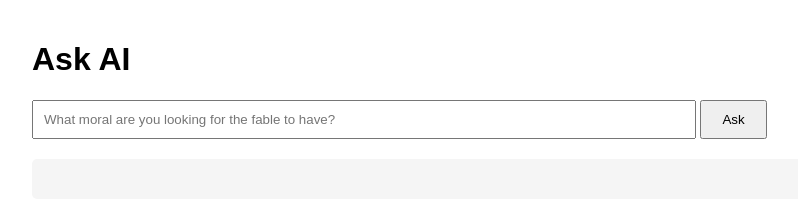
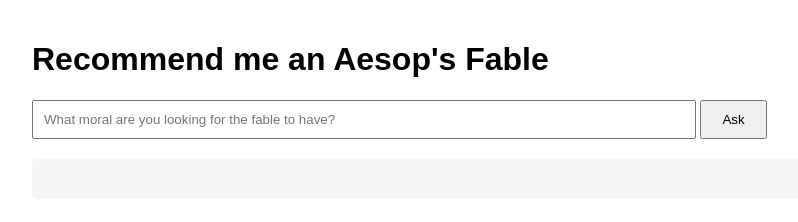
Before and after one commit to tsunyinlam/fables, a website: page public/index.html in a window 1280 px wide. Shown: the whole page, without its empty margins (208-1006 px from the left). Drawn offline with Linux system fonts and the light colour scheme.

Commit message:
Complete server setup

```diff
--- a/public/index.html
+++ b/public/index.html
@@ -28,7 +28,7 @@
     </style>
 </head>
 <body>
-    <h1>Ask AI</h1>
+    <h1>Recommend me an Aesop's Fable</h1>
     <form id="chat-form">
         <input type="text" id="question" placeholder="What moral are you looking for the fable to have?">
         <button type="submit">Ask</button>
```
